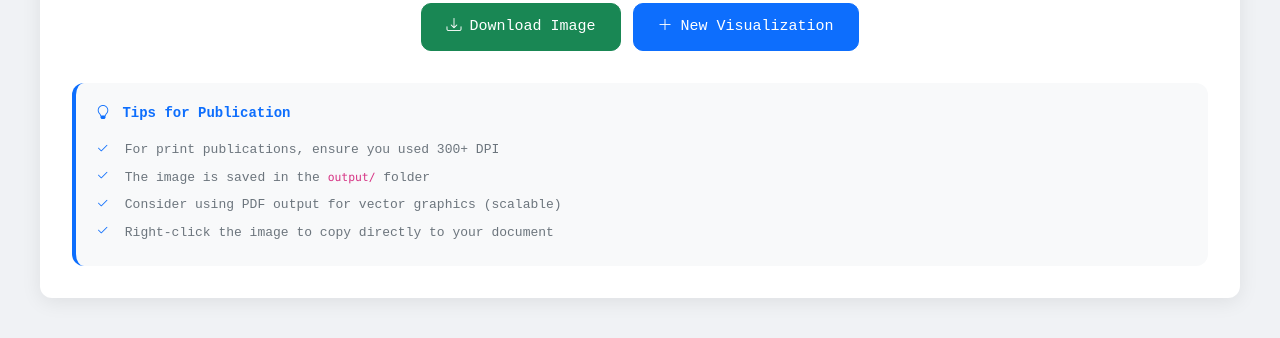
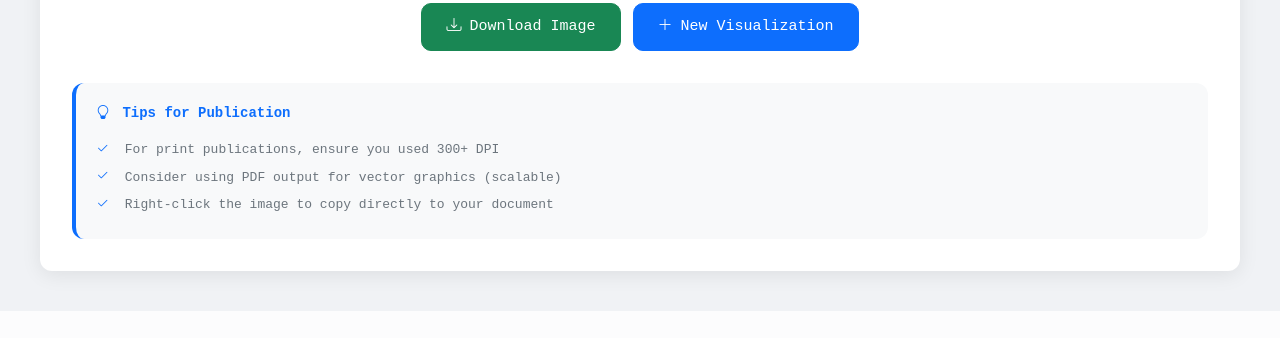
Before and after one commit to Alisaraie-Group/ProS2Vi, a Flask app: template templates/display_image.html in a window 1280 px wide. Shown: the part 609-947 px from the top of the page. After the commit the page ends 900 px from the top, so only its background shows below. Run offline with Flask 3, Linux system fonts and the light colour scheme; the template is opened without the code that fills it, so the values that code supplies are empty; some libraries are stand-ins or nearby versions.

Commit message:
Remove redundant tip about image saving location from publication tips

```diff
--- a/templates/display_image.html
+++ b/templates/display_image.html
@@ -160,7 +160,6 @@
             <div class="tips-title"><i class="bi bi-lightbulb me-1"></i> Tips for Publication</div>
             <ul class="tips-list">
                 <li><i class="bi bi-check2"></i> For print publications, ensure you used 300+ DPI</li>
-                <li><i class="bi bi-check2"></i> The image is saved in the <code>output/</code> folder</li>
                 <li><i class="bi bi-check2"></i> Consider using PDF output for vector graphics (scalable)</li>
                 <li><i class="bi bi-check2"></i> Right-click the image to copy directly to your document</li>
             </ul>
```
